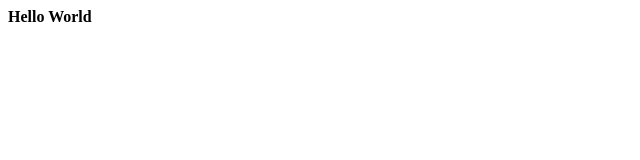
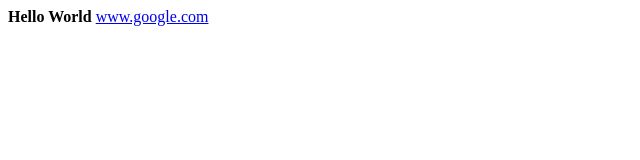
Before and after one commit to spaeti91/www, a plain HTML site: page www/index.html in a window 1280 px wide. Shown: the whole page, without its empty margins (0-640 px from the left). Drawn offline with Linux system fonts and the light colour scheme.

Commit message:
edit index file

```diff
--- a/www/index.html
+++ b/www/index.html
@@ -4,5 +4,6 @@
 </head>
 <body>
 <b> Hello World </b>
+<a href="www.google.com">www.google.com</a>
 </body>
 </html>
```
